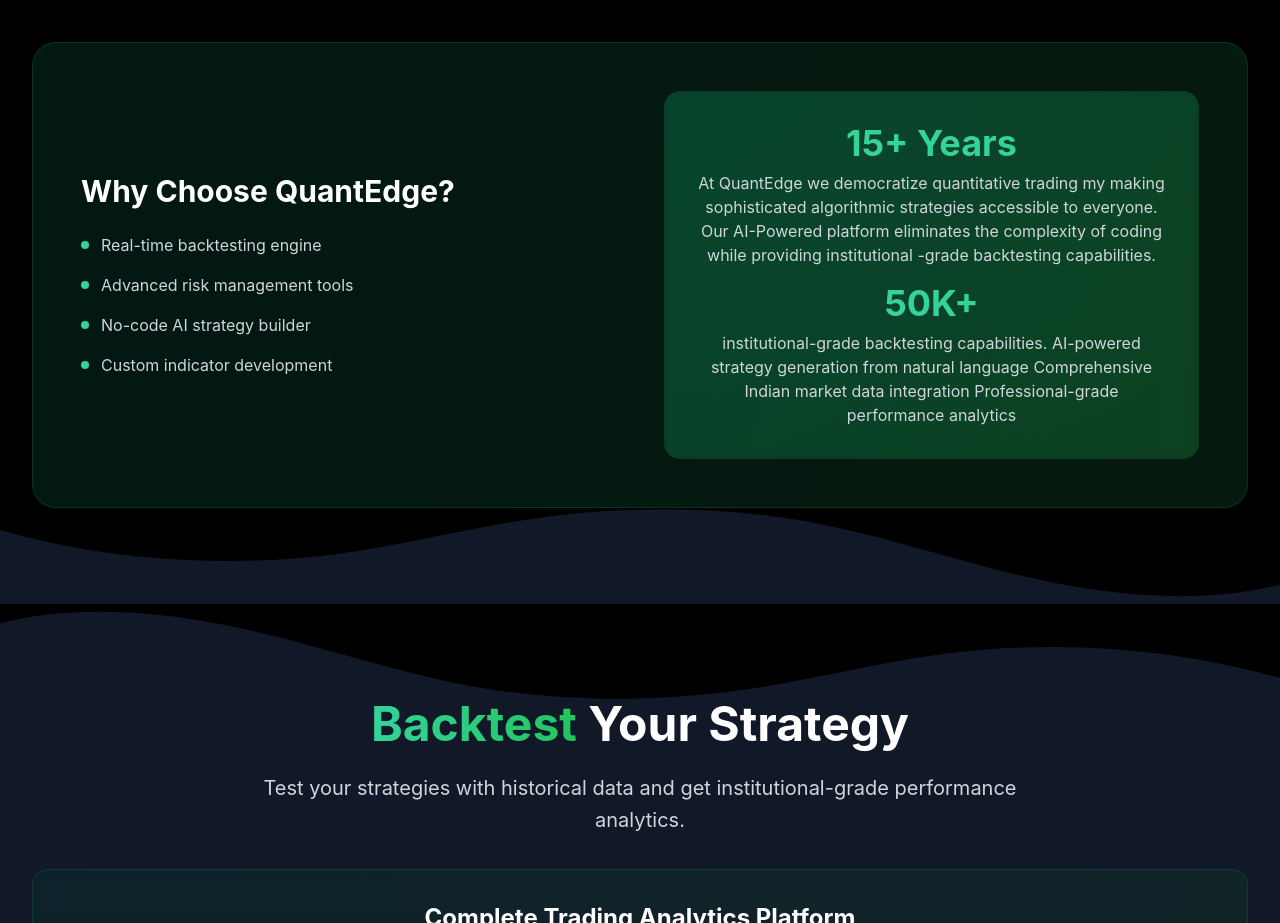
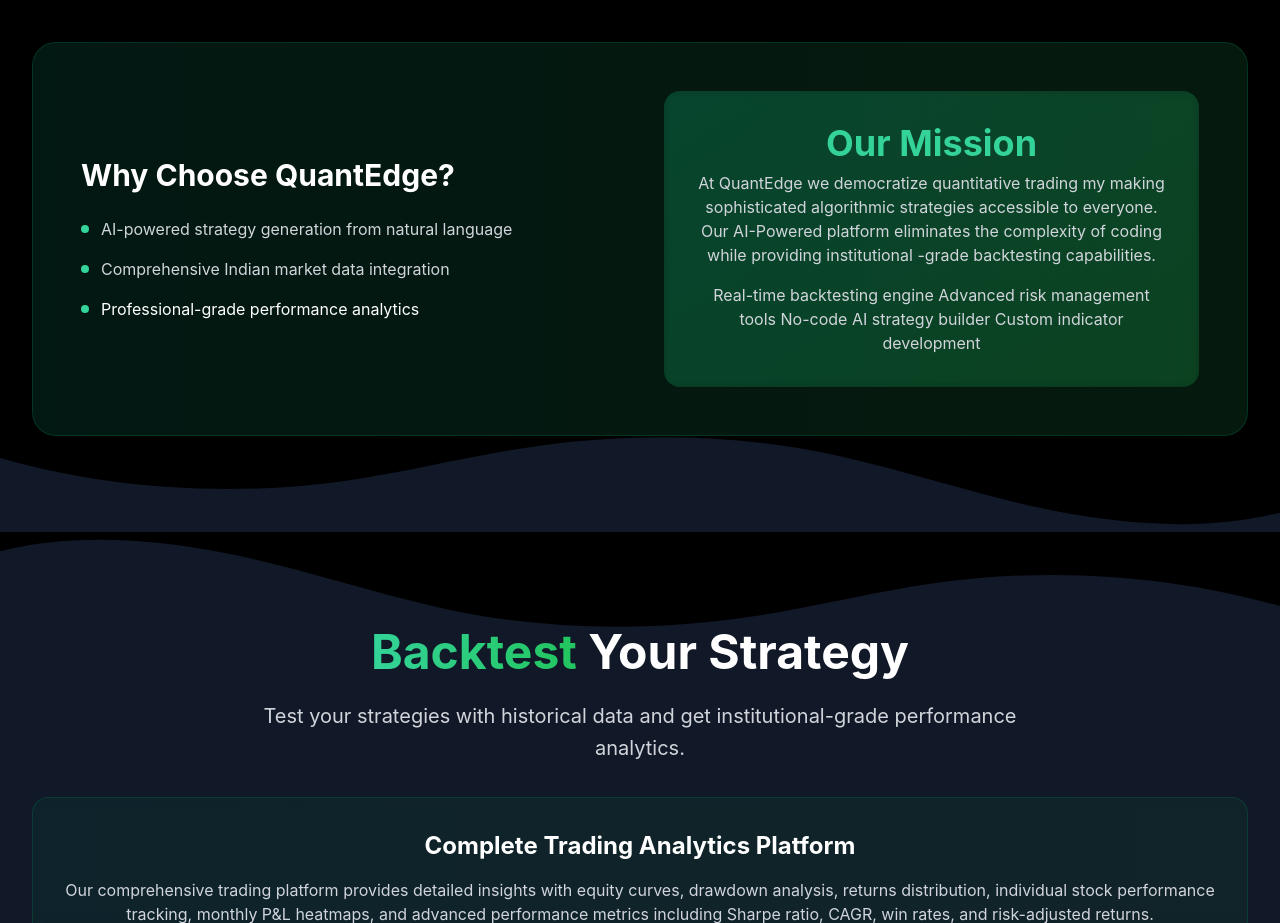
Before and after one commit to Mansi1975/curve-backtest-forge, a React (Vite) app: page / in a window 1280 px wide. Shown: the part 1480-2403 px from the top of the page. Built offline with nearby package versions, Linux system fonts and the light colour scheme.

Commit message:
Visual edit in Lovable
Edited UI in Lovable

```diff
--- a/src/components/AboutSection.tsx
+++ b/src/components/AboutSection.tsx
@@ -52,37 +52,33 @@ const AboutSection = () => {
             <div>
               <h3 className="text-3xl font-bold text-white mb-6">Why Choose QuantEdge?</h3>
               <div className="space-y-4">
+
                 <div className="flex items-center space-x-3">
                   <div className="w-2 h-2 bg-emerald-400 rounded-full"></div>
-                  <span className="text-gray-300">Real-time backtesting engine</span>
+                  <span className="text-gray-300">AI-powered strategy generation from natural language</span>
+                </div>
+                <div className="flex items-center space-x-3 bg-inherit">
+                  <div className="w-2 h-2 bg-emerald-400 rounded-full"></div>
+                  <span className="text-gray-300">Comprehensive Indian market data integration</span>
                 </div>
                 <div className="flex items-center space-x-3">
                   <div className="w-2 h-2 bg-emerald-400 rounded-full"></div>
-                  <span className="text-gray-300">Advanced risk management tools</span>
-                </div>
-                <div className="flex items-center space-x-3">
-                  <div className="w-2 h-2 bg-emerald-400 rounded-full"></div>
-                  <span className="text-gray-300">No-code AI strategy builder</span>
-                </div>
-                <div className="flex items-center space-x-3">
-                  <div className="w-2 h-2 bg-emerald-400 rounded-full"></div>
-                  <span className="text-gray-300">Custom indicator development</span>
+                  <span className="text-white">Professional-grade performance analytics</span>
                 </div>
               </div>
             </div>
             <div className="relative">
               <div className="bg-gradient-to-br from-emerald-500/20 to-green-600/20 rounded-2xl p-8 backdrop-blur-sm">
                 <div className="text-center">
-                  <div className="text-4xl font-bold text-emerald-400 mb-2">15+ Years</div>
+                  <div className="text-4xl font-bold text-emerald-400 mb-2">Our Mission</div>
                   <div className="text-gray-300 mb-4 px-0">At QuantEdge we democratize quantitative trading my making sophisticated algorithmic strategies accessible to everyone. Our AI-Powered platform eliminates the complexity of coding while providing institutional -grade backtesting capabilities.</div>
-                  <div className="text-4xl font-bold text-emerald-400 mb-2">50K+</div>
-                  <div className="text-gray-300">institutional-grade backtesting capabilities.
 
-AI-powered strategy generation from natural language
+                  <div className="text-gray-300 mx-0 my-0 px-[2px] py-0">
 
-Comprehensive Indian market data integration
-
-Professional-grade performance analytics</div>
+Real-time backtesting engine
+Advanced risk management tools
+No-code AI strategy builder
+Custom indicator development</div>
                 </div>
               </div>
             </div>
```
